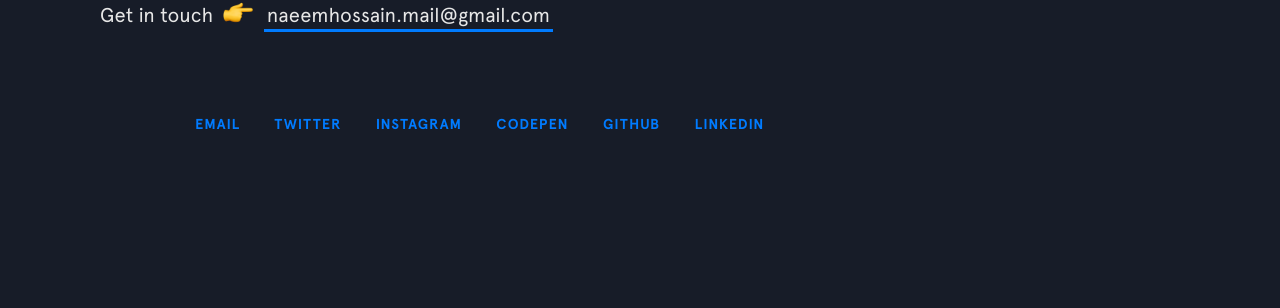
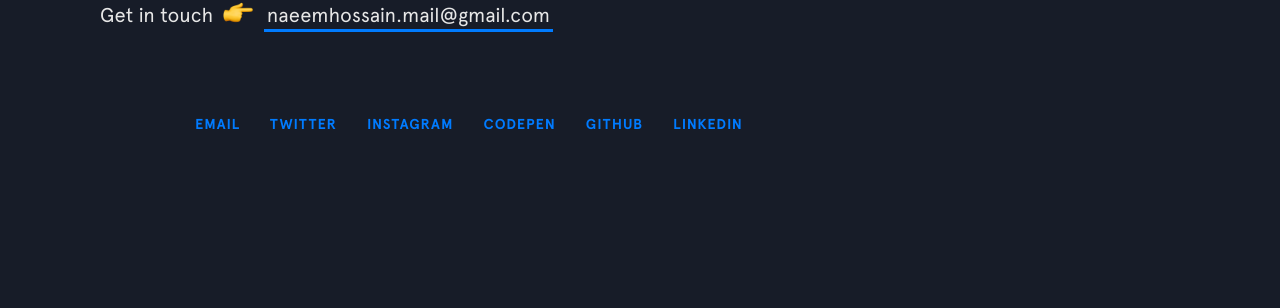
Before and after one commit to malenabashar/malenabashar.github.io, a Jekyll site: the page built from index.html, in a window 1280 px wide. Shown: the part 589-897 px from the top of the page. Built offline with Jekyll 4.4.1, drawn with Linux system fonts in a browser that asks for light colours; nearby versions of some CDN libraries.

Commit message:
Updating website

```diff
--- a/_includes/intro.html
+++ b/_includes/intro.html
@@ -17,12 +17,14 @@
   </h3>
   <footer class="footer">
     <div class="footer__links">
+      <div style="display: flex; justify-content: flex-start">
         {% for link in site.social %}
         <a href="{{link.url}}" target="_blank" title="{{link.title}}">
           <span class="text">{{link.title}}</span>
           <img src="{{site.baseurl}}/img/social/{{link.title}}.svg" alt="{{link.title}}">
         </a>
         {% endfor %}
+      </div>
     </div>
   </footer>
 </header>
```
Lines whose indentation alone changed are shown as unchanged.
